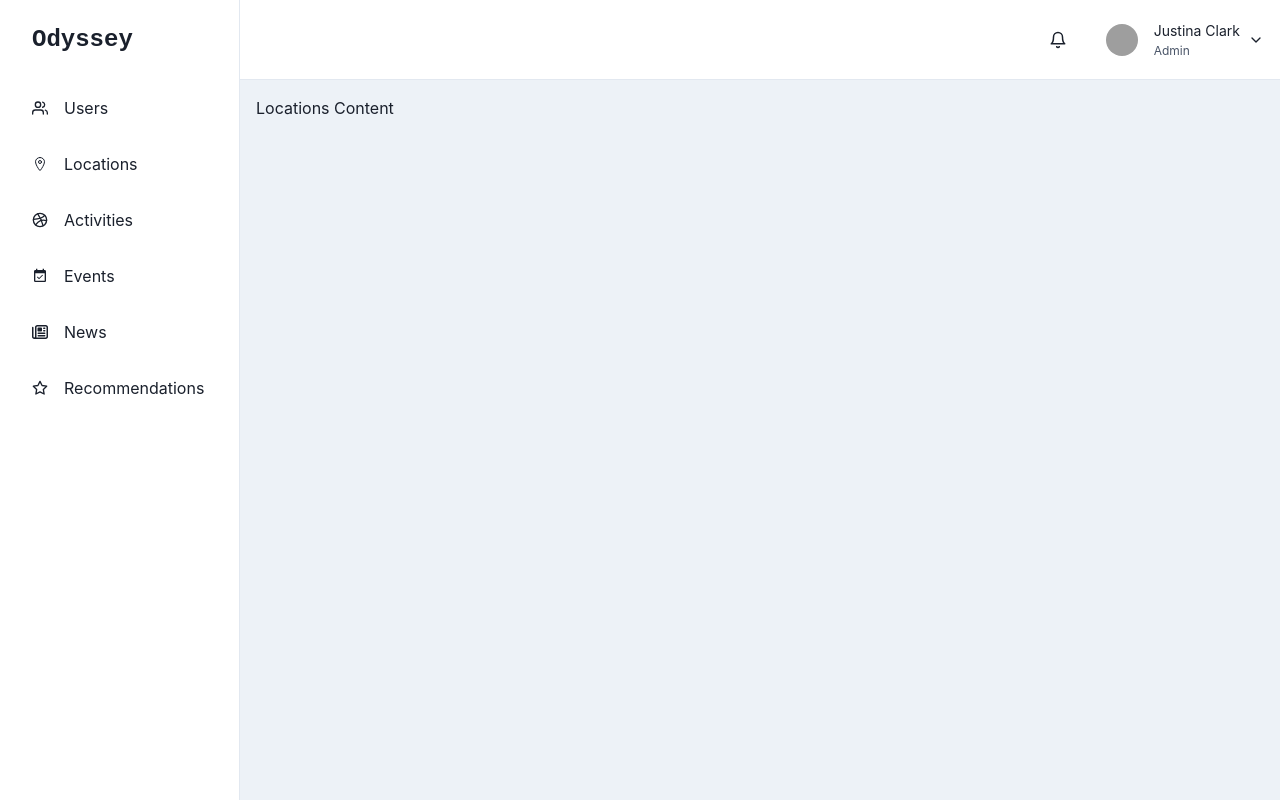
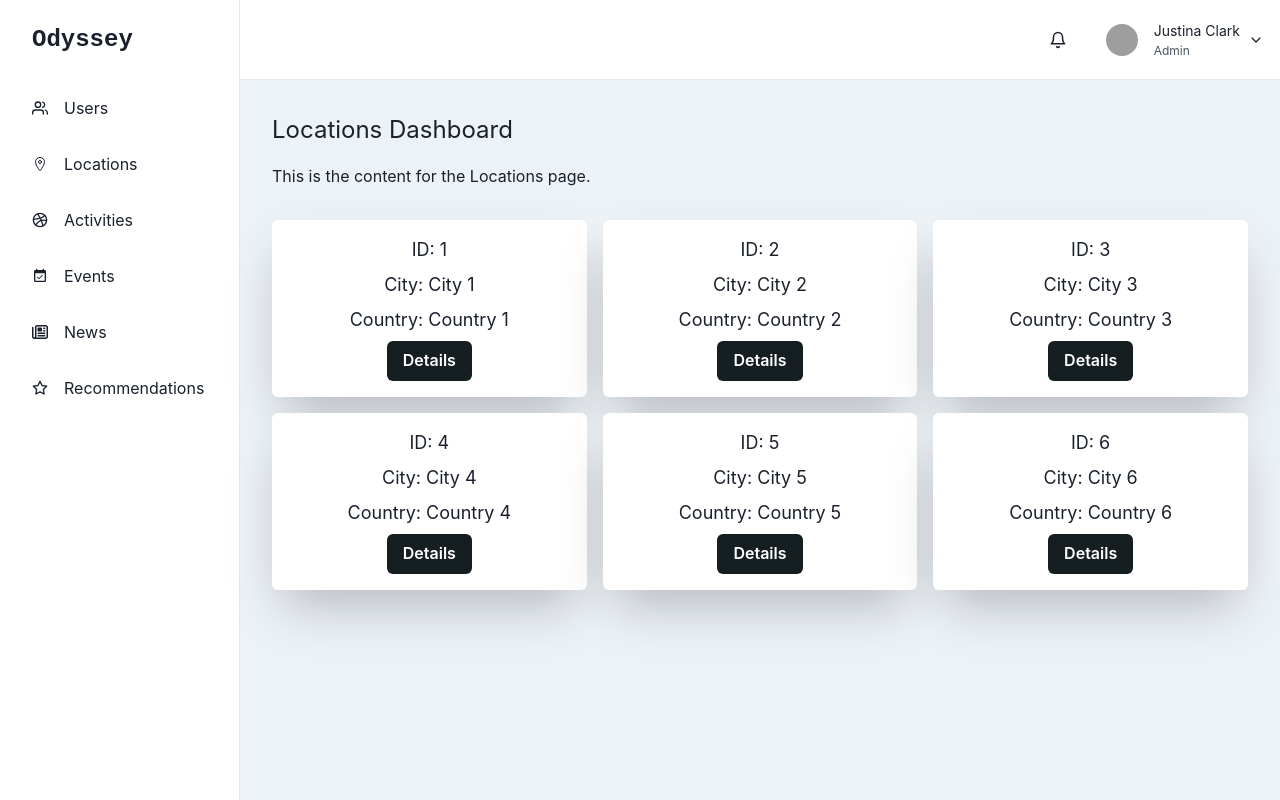
Before and after one commit to Odyssey-Project-SSH/odyssey-administration, a React (Vite) app in the folder admin-frontend/: page /dashboard in a window 1280 px wide. Both pictures are taken after a click on the element "Locations". Built offline with nearby package versions, Linux system fonts and the light colour scheme; grey boxes are pictures that could not be loaded.

Commit message:
ODY-55: Made the locations dashboard

```diff
--- a/admin-frontend/src/App.jsx
+++ b/admin-frontend/src/App.jsx
@@ -11,6 +11,7 @@ const App = () => {
 				<Routes>
 					<Route exact path="/" element={ <Authentication /> } />
 					<Route path="/dashboard" element={ <Dashboard /> } />
+
 				</Routes>
 			</div>
 		</Router>
--- /dev/null
+++ b/admin-frontend/src/components/shared/Locations.jsx
@@ -0,0 +1,156 @@
+import React, { useState } from 'react';
+import {
+  Box,
+  Text,
+  Button,
+  useColorModeValue,
+  VStack,
+  SimpleGrid,
+  Modal,
+  ModalOverlay,
+  ModalContent,
+  ModalHeader,
+  ModalFooter,
+  ModalBody,
+  ModalCloseButton,
+  Input,
+} from '@chakra-ui/react';
+
+const Locations = () => {
+  const [isOpen, setIsOpen] = useState(false);
+  const [locations, setLocations] = useState([
+    { id: "1", city: "City 1", country: "Country 1", file: null },
+    { id: "2", city: "City 2", country: "Country 2", file: null },
+    { id: "3", city: "City 3", country: "Country 3", file: null },
+    { id: "4", city: "City 4", country: "Country 4", file: null },
+    { id: "5", city: "City 5", country: "Country 5", file: null },
+    { id: "6", city: "City 6", country: "Country 6", file: null },
+  ]);
+  const [selectedLocationId, setSelectedLocationId] = useState(null);
+  const [newCity, setNewCity] = useState('');
+  const [newCountry, setNewCountry] = useState('');
+  const [newFile, setNewFile] = useState(null);
+
+  const onClose = () => {
+    setIsOpen(false);
+    setNewCity('');
+    setNewCountry('');
+    setNewFile(null);
+  };
+
+  const onOpen = (locationId) => {
+    setSelectedLocationId(locationId);
+    setIsOpen(true);
+  };
+
+  const deleteLocation = () => {
+    const updatedLocations = locations.filter(location => location.id !== selectedLocationId);
+    setLocations(updatedLocations);
+    onClose();
+  };
+
+  const updateLocationDetails = () => {
+    const updatedLocations = locations.map(location => {
+      if (location.id === selectedLocationId) {
+        return {
+          ...location,
+          city: newCity || location.city,
+          country: newCountry || location.country,
+          file: newFile || location.file,
+        };
+      }
+      return location;
+    });
+    setLocations(updatedLocations);
+    onClose();
+  };
+
+  return (
+    <Box p={4}>
+      <Text fontSize="2xl" mb={4}>Locations Dashboard</Text>
+      <Text mb={8}>This is the content for the Locations page.</Text>
+      <VStack align="start" spacing={4} w="100%">
+        <SimpleGrid columns={[1, 2, 3]} spacing={4} w="100%">
+          {locations.map(location => (
+            <CardSection
+              key={location.id}
+              id={location.id}
+              city={location.city}
+              country={location.country}
+              onOpen={() => onOpen(location.id)}
+            />
+          ))}
+        </SimpleGrid>
+      </VStack>
+      <LocationModal
+        isOpen={isOpen}
+        onClose={onClose}
+        onDelete={deleteLocation}
+        onUpdate={updateLocationDetails}
+        newCity={newCity}
+        setNewCity={setNewCity}
+        newCountry={newCountry}
+        setNewCountry={setNewCountry}
+        newFile={newFile}
+        setNewFile={setNewFile}
+      />
+    </Box>
+  );
+};
+
+const CardSection = ({ id, city, country, onOpen }) => (
+  <Box
+    w={'100%'}
+    h={'100%'}
+    bg={useColorModeValue('white', 'gray.800')}
+    boxShadow={'2xl'}
+    rounded={'md'}
+    overflow={'hidden'}
+    position="relative"
+    display="flex"
+    flexDirection="column"
+    alignItems="center"
+    justifyContent="center"
+    p={4}
+  >
+    <Text fontSize="lg" mb={2}>ID: {id}</Text>
+    <Text fontSize="lg" mb={2}>City: {city}</Text>
+    <Text fontSize="lg" mb={2}>Country: {country}</Text>
+    <Button
+      onClick={onOpen}
+      bg={useColorModeValue('#151f21', 'gray.900')}
+      color={'white'}
+      rounded={'md'}
+      _hover={{
+        transform: 'translateY(-2px)',
+        boxShadow: 'lg',
+      }}
+    >
+      Details
+    </Button>
+  </Box>
+);
+
+const LocationModal = ({ isOpen, onClose, onDelete, onUpdate, newCity, setNewCity, newCountry, setNewCountry, newFile, setNewFile }) => (
+  <Modal isOpen={isOpen} onClose={onClose}>
+    <ModalOverlay />
+    <ModalContent>
+      <ModalHeader>Location Details</ModalHeader>
+      <ModalCloseButton />
+      <ModalBody>
+        <Text>City:</Text>
+        <Input value={newCity} onChange={(e) => setNewCity(e.target.value)} />
+        <Text mt={4}>Country:</Text>
+        <Input value={newCountry} onChange={(e) => setNewCountry(e.target.value)} />
+        <Text mt={4}>File:</Text>
+        <Input type="file" onChange={(e) => setNewFile(e.target.files[0])} />
+      </ModalBody>
+      <ModalFooter>
+        <Button colorScheme="blue" mr={3} onClick={onUpdate}>Update</Button>
+        <Button colorScheme="red" onClick={onDelete}>Delete</Button>
+      </ModalFooter>
+    </ModalContent>
+  </Modal>
+);
+
+export default Locations;
--- a/admin-frontend/src/components/shared/SidebarWithHeader.jsx
+++ b/admin-frontend/src/components/shared/SidebarWithHeader.jsx
@@ -32,6 +32,7 @@ import { MdEventAvailable } from "react-icons/md";
 import { FaRegNewspaper } from "react-icons/fa6";
 import { IoLocationOutline } from "react-icons/io5";
 import Users from './Users';
+import Locations from './Locations'
 
 const LinkItems = [
     { name: 'Users', icon: FiUsers },
@@ -69,7 +70,7 @@ export default function SidebarWithHeader({ children }) {
             <MobileNav onOpen={onOpen} />
             <Box ml={{ base: 0, md: 60 }} p="4">
                 {selectedContent === 'Users' && <Users />}
-                {selectedContent === 'Locations' && <Text>Locations Content</Text>}
+                {selectedContent === 'Locations' && <Locations />}
                 {selectedContent === 'Activities' && <Text>Activities Content</Text>}
                 {selectedContent === 'Events' && <Text>Events Content</Text>}
                 {selectedContent === 'News' && <Text>News Content</Text>}
```
